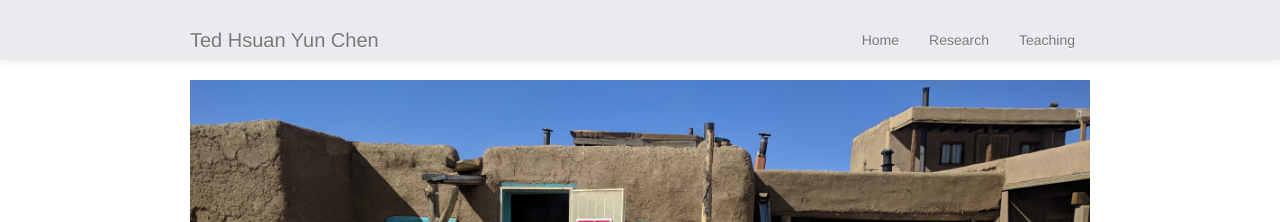
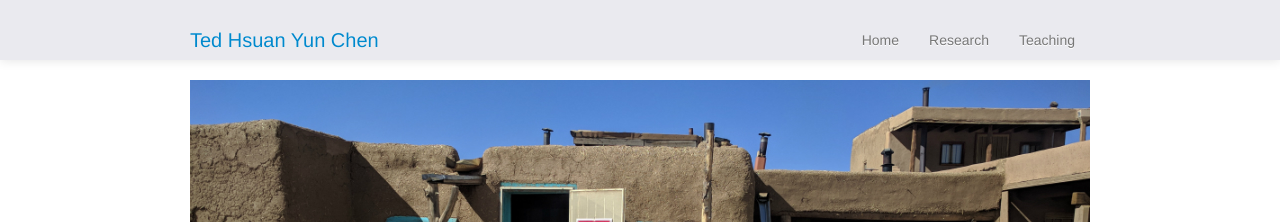
Before and after one commit to tedhchen/tedhchen.github.io, a Jekyll site: the page built from index.md, in a window 1280 px wide. Shown: the top 222 px of the page. Built offline with Jekyll 4.4.1, drawn with Linux system fonts in a browser that asks for light colours.

Commit message:
adjusted navbar title color

```diff
--- a/assets/themes/twitter/css/style.css
+++ b/assets/themes/twitter/css/style.css
@@ -25,8 +25,9 @@
   box-shadow: none;
 }
 
-.navbar-inner a {
-    color: #483d8b;
+.navbar .brand {
+    color: #0088cc;
+	text-shadow: 0 0 0 #ffffff;
 }
 
 /* posts index */
```
